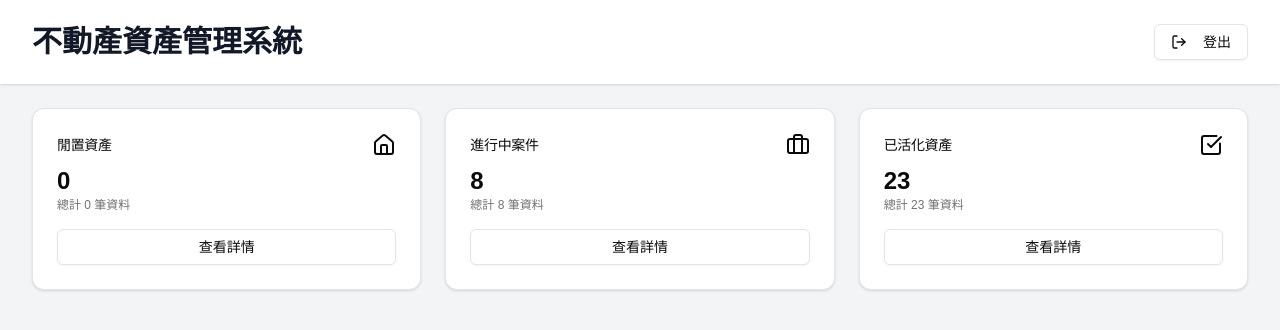
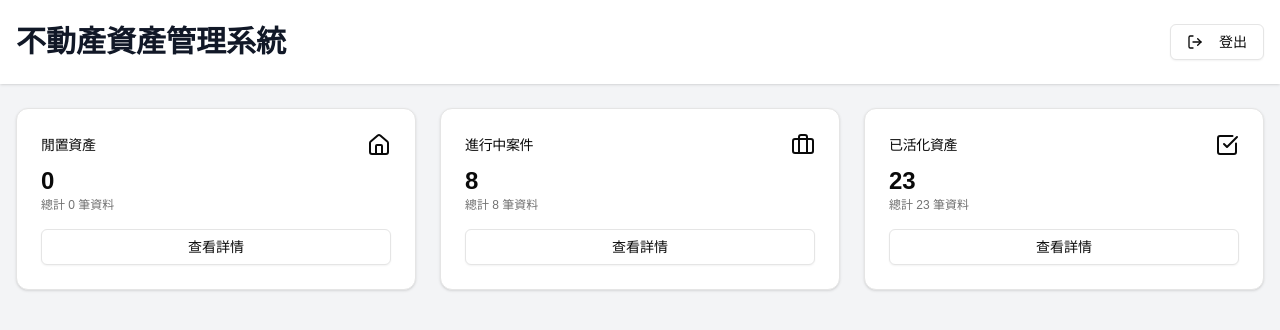
Before and after one commit to CityActivitas/city-activitas-admin, a Next.js app: page /dashboard in a window 1280 px wide. Shown: the top 330 px of the page. Built offline with nearby package versions, Linux system fonts and the light colour scheme; no server answers; sample sign-in values are in the browser's storage.

Commit message:
fix style

```diff
--- a/components/dashboard.tsx
+++ b/components/dashboard.tsx
@@ -78,7 +78,8 @@
   return (
     <div className="min-h-screen bg-gray-100">
       <Header />
-      <main className="max-w-7xl mx-auto py-6 sm:px-6 lg:px-8">
+      <main className="container mx-auto px-4">
+        <div className="py-6">
           <div className="grid grid-cols-1 md:grid-cols-3 gap-6">
             <AssetCard
               title="閒置資產"
@@ -98,6 +99,7 @@
               count={assetCounts.activated}
               onClick={() => console.log('查看已活化資產詳情')}
             />
+          </div>
         </div>
       </main>
     </div>
--- a/components/header.tsx
+++ b/components/header.tsx
@@ -21,7 +21,8 @@
 
   return (
     <header className="bg-white shadow">
-      <div className="max-w-7xl mx-auto py-6 px-4 sm:px-6 lg:px-8 flex justify-between items-center">
+      <div className="container mx-auto px-4">
+        <div className="py-6 flex justify-between items-center">
           <h1
             className="text-3xl font-bold text-gray-900 cursor-pointer hover:text-gray-700 transition-colors"
             onClick={handleTitleClick}
@@ -32,6 +33,7 @@
             <LogOut className="mr-2 h-4 w-4" /> 登出
           </Button>
         </div>
+      </div>
     </header>
   )
 }
```
Lines whose indentation alone changed are shown as unchanged.
